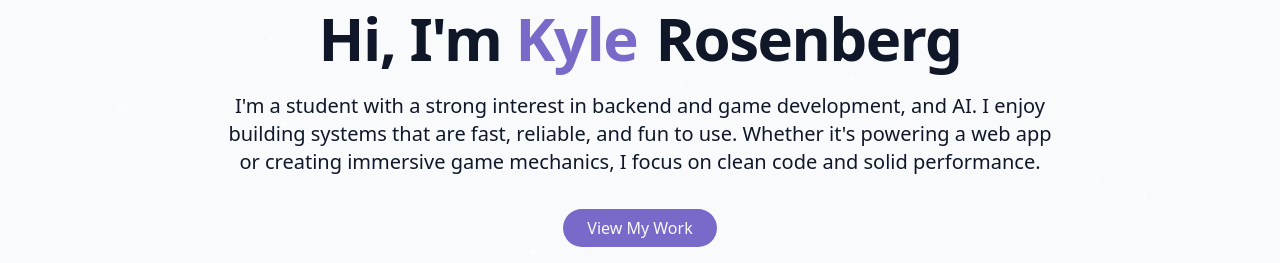
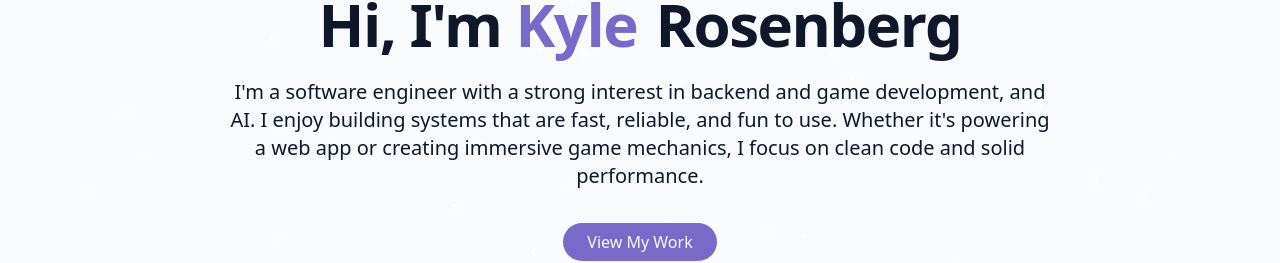
Before and after one commit to rosenbergk/portfolio-website, a React (Vite) app: page / in a window 1280 px wide. Shown: the part 276-539 px from the top of the page. Built offline with nearby package versions, Linux system fonts and the light colour scheme; no server answers.

Commit message:
Fixed student in hero section

```diff
--- a/src/components/HeroSection.jsx
+++ b/src/components/HeroSection.jsx
@@ -21,7 +21,7 @@ export const HeroSection = () => {
           </h1>
 
           <p className="text-lg md:text-xl text-muted-foreground max-2-2xl mx-auto opacity-0 animate-fade-in-delay-3">
-            I'm a student with a strong interest in backend and game
+            I'm a software engineer with a strong interest in backend and game
             development, and AI. I enjoy building systems that are fast,
             reliable, and fun to use. Whether it's powering a web app or
             creating immersive game mechanics, I focus on clean code and solid
```
